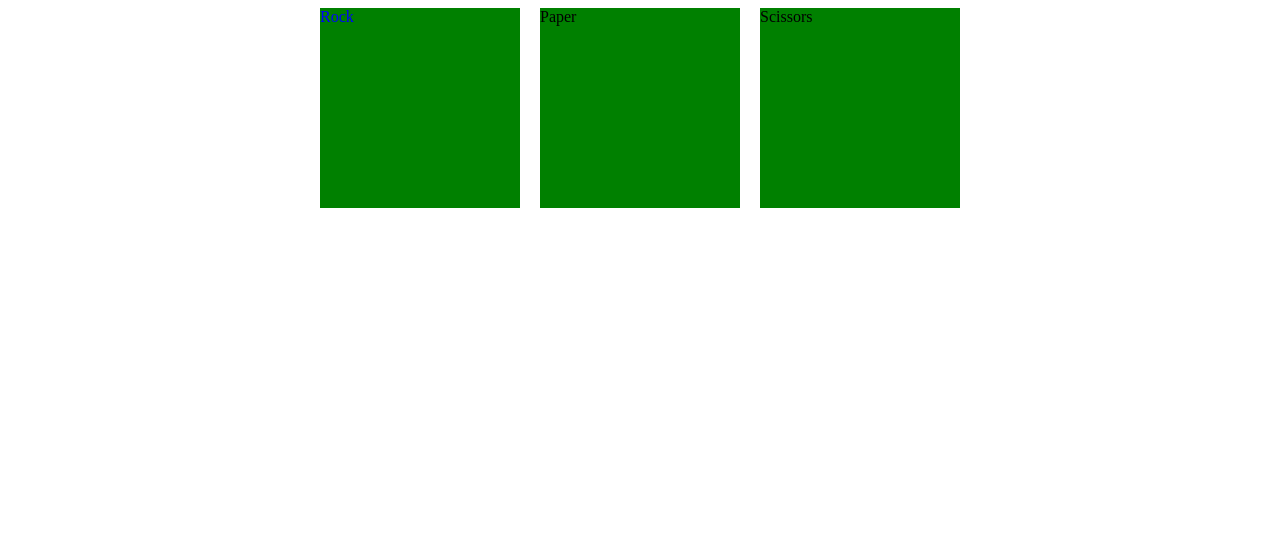
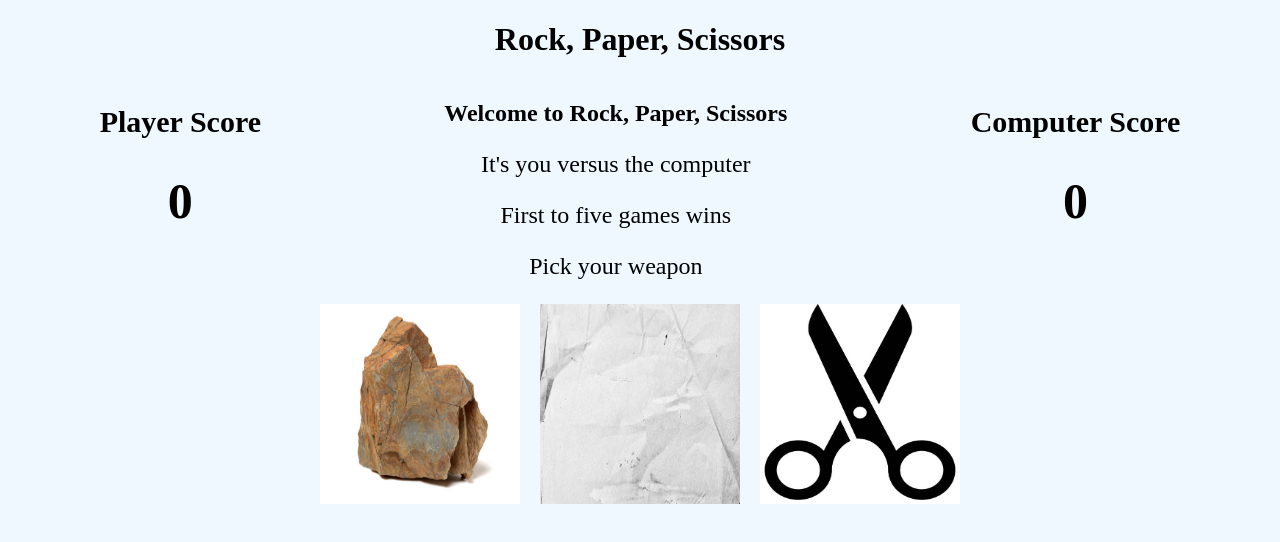
Before and after one commit to ChristopherBenner/RockPaperScissors, a plain HTML site: page index.html in a window 1280 px wide. Drawn offline with Linux system fonts and the light colour scheme.

Commit message:
Added images and basic scoreboard

```diff
--- a/index.html
+++ b/index.html
@@ -7,12 +7,29 @@
         <link rel="stylesheet" href="styles.css">
     </head>
     <body>
+        <h1>Rock, Paper, Scissors</h1>
+        <div class="scoreboard">
+            <div class="score">
+                <h2>Player Score</h2>
+                <h1 id="playerScore">0</h1>
+            </div>
+            <div class="instructions">
+                <h2>Welcome to Rock, Paper, Scissors</h2>
+                <p>It's you versus the computer</p>
+                <p>First to five games wins</p>
+                <p>Pick your weapon</p>
+            </div>
+            <div class="score">
+                <h2>Computer Score</h2>
+                <h1 id="computerScore">0</h1>
+            </div>
+
+        </div>
         <div class="choices">
-            <div class = "choice" id="rock">Rock</div>
-            <div class = "choice" id="paper">Paper</div>
-            <div class = "choice" id="scissors">Scissors</div>
+            <img class="choice" id="rock" src="images/rock.jpg">
+            <img class="choice" id="paper" src="images/paper.jpg">
+            <img class="choice" id="scissors" src="images/scissors.jpg">
         </div>
         <h2 class="scores"></h2>
-        <!--<button id="rock">rock</button>-->
     </body>
 </html>
--- a/rps.js
+++ b/rps.js
@@ -73,10 +73,14 @@ buttons.forEach((button) =>{
         //console.log(choice);
         playRound(choice);
         // const container = document.querySelector('body');
-        const scores = document.querySelector('.scores');
-        scores.textContent = `Player Scores: ${userScore} Computer Score: ${computerScore} Games Played: ${games}`;
+        //const scores = document.querySelector('.scores');
+        //scores.textContent = `Player Scores: ${userScore} Computer Score: ${computerScore} Games Played: ${games}`;
         //container.appendChild(scores)
         //alert(button.id);
+        const playerScore = document.querySelector('#playerScore');
+        playerScore.textContent = userScore;
+        const compScore = document.querySelector('#computerScore');
+        compScore.textContent = computerScore;
     });
 });
 /*
--- a/styles.css
+++ b/styles.css
@@ -1,15 +1,43 @@
+body {
+    background-color: aliceblue;
+
+}
+.scoreboard {
+    display: flex;
+    flex-direction: row;
+    justify-content: space-around;
+}
+/*
+.score {
+    height: 20px;
+    width: 20px;
+    background-color: blue;
+}*/
+.score > h2 {
+    font-size: 30px;
+    font-weight: 700;
+    text-align: center;
+}
+.score > h1 {
+    font-size: 50px;
+    font-weight: 700;
+    text-align: center;
+}
 .choices {
     display: flex;
     flex-direction: row;
     justify-content: center;
     gap: 20px;
 }
-.choices > div {
+.choices > img {
     width: 200px;
-    height: 200px;
-    background-color: green;
+    height: 200px
 }
 
-#rock {
-    color: blue;
+h1, h2, p {
+    text-align: center;
 }
+
+p {
+    font-size: 24px;
+}
```
Also changed, not shown: images/paper.jpg (added), images/rock.jpg (added), images/scissors.jpg (added), 3 other files.
